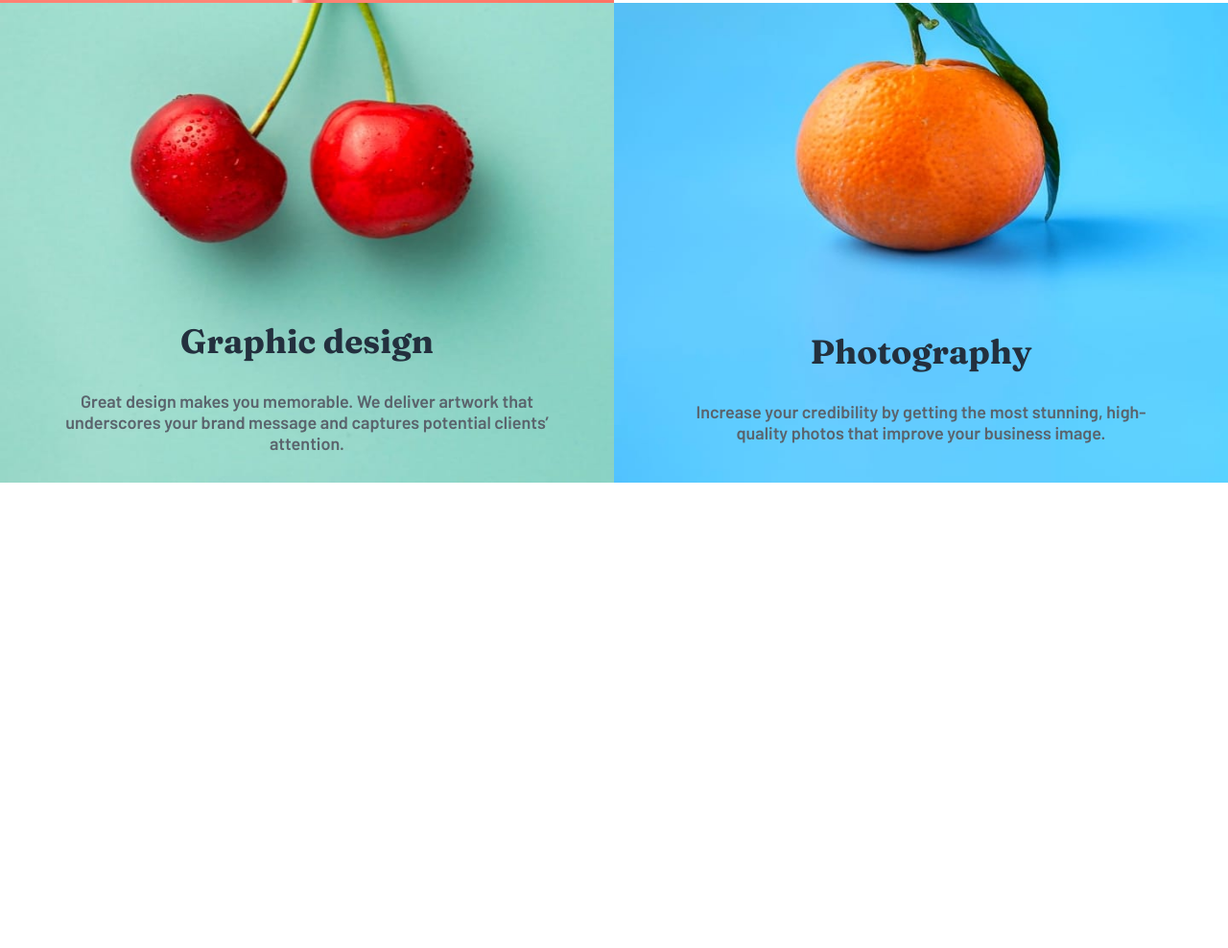
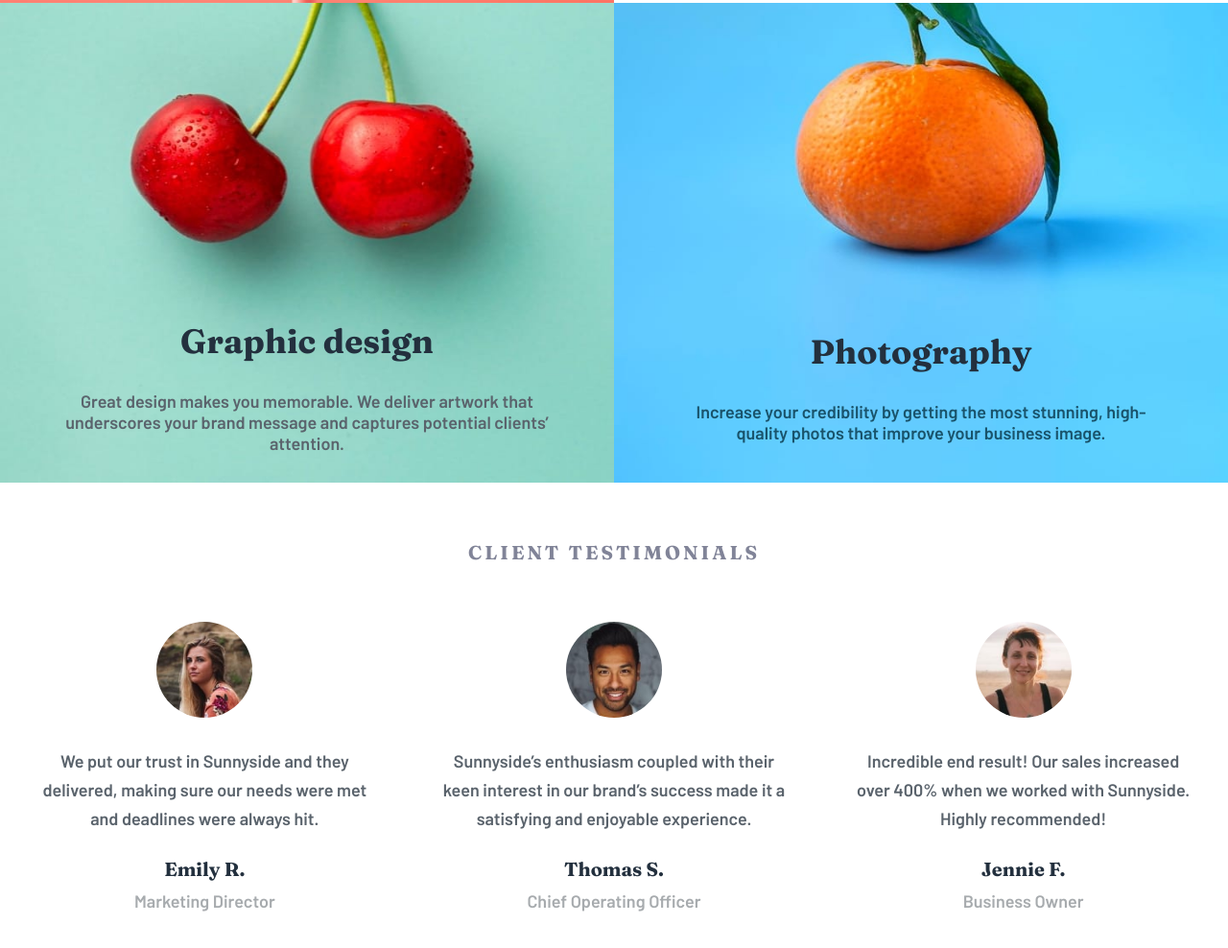
Before and after one commit to santiago-jv/sunnyside-agency-landing-page, a plain HTML site: page index.html in a window 1280 px wide. Shown: the part 1797-2785 px from the top of the page at 96% size. Before the commit the page ends 2300 px from the top, so only its background shows below. Drawn offline with Linux system fonts and the light colour scheme.

Commit message:
testimonials section implemented

```diff
--- a/index.html
+++ b/index.html
@@ -5,11 +5,12 @@
     <meta http-equiv="X-UA-Compatible" content="IE=edge">
     <meta name="viewport" content="width=device-width, initial-scale=1.0">
     <title>Sunnyside Agency</title>
+    <link rel="shortcut icon" href="favicon.ico" type="image/x-icon">
     <link rel="stylesheet" href="./styles/index.css">
     <link rel="stylesheet" href="./styles/header.css">
     <link rel="stylesheet" href="./styles/main-content.css">
     <link rel="stylesheet" href="./styles/about-section.css">
-    <link rel="shortcut icon" href="favicon.ico" type="image/x-icon">
+    <link rel="stylesheet" href="./styles/testimonials.css">
     <link rel="stylesheet" href="./styles/main-content.css">
     <link rel="preconnect" href="https://fonts.googleapis.com">
     <link rel="preconnect" href="https://fonts.gstatic.com" crossorigin>
@@ -91,8 +92,8 @@
 
         </article>
         <article class="about-section__item about-section__item--absolute">
-            <img src="./images/desktop/image-graphic-design.jpg" class="item__image-background item__image--desktop" alt=" Graphic design">
-            <img src="./images/mobile/image-graphic-design.jpg" class="item__image-background item__image--mobile" alt=" Graphic design">
+            <img src="./images/desktop/image-graphic-design.jpg" class="item__image-background item__image--desktop" alt=" Graphic design Desktop">
+            <img src="./images/mobile/image-graphic-design.jpg" class="item__image-background item__image--mobile" alt=" Graphic design Mobile">
 
             <div class="container">
                 <h1 class="item__title item__title--extra">
@@ -107,15 +108,14 @@
             </div>
         </article>
         <article class="about-section__item about-section__item--absolute">
-            <img src="./images/desktop/image-photography.jpg" class="item__image-background item__image--desktop" alt="Photography">
-            <img src="./images/mobile/image-photography.jpg" class="item__image-background item__image--mobile" alt="Photography">
+            <img src="./images/desktop/image-photography.jpg" class="item__image-background item__image--desktop" alt="Photography Desktop">
+            <img src="./images/mobile/image-photography.jpg" class="item__image-background item__image--mobile" alt="Photography Mobile">
             <div class="container">
 
                 <h1 class="item__title item__title--extra">
-
                     Photography
                 </h1>
-                <p class="item__paragraph item__paragraph--extra">
+                <p class="item__paragraph item__paragraph--extra item__paragraph--dark-text">
 
                     Increase your credibility by getting the most stunning, high-quality photos that improve your business image.
 
@@ -123,6 +123,55 @@
             </div>
         </article>
     </section>
+    <section class="testimonials">
+        <h1 class="testimonials__title">
+            CLIENT TESTIMONIALS
+        </h1>
+        <div class="testimonials__clients">
+            <article class="testimonials__client">
+                <img src="./images/image-emily.jpg" alt="Emily" class="testimonials__profile">
+                <p class="testimonials__description">
+                    We put our trust in Sunnyside and they delivered, making sure our needs were met and deadlines were always hit.
+                </p>
+                <h4 class="testimonials__author">
+                    Emily R.
+                </h4>
+                <span class="testimonials__job">
+                    Marketing Director
+
+                </span>
+            </article>
+            <article class="testimonials__client">
+                <img src="./images/image-thomas.jpg" alt="Thomas" class="testimonials__profile">
+                <p class="testimonials__description">
+                    Sunnyside’s enthusiasm coupled with their keen interest in our brand’s success made it a satisfying and enjoyable experience.
+
+                </p>
+                <h4 class="testimonials__author">
+                    Thomas S.
+
+                </h4>
+                <span class="testimonials__job">
+                    Chief Operating Officer
+
+                </span>
+            </article>
+            <article class="testimonials__client">
+                <img src="./images/image-jennie.jpg" alt="Jennie" class="testimonials__profile">
+                <p class="testimonials__description">
+                    Incredible end result! Our sales increased over 400% when we worked with Sunnyside. Highly recommended!
+
+                </p>
+                <h4 class="testimonials__author">
+                    Jennie F.
+                </h4>
+                <span class="testimonials__job">
+                    Business Owner
+
+                </span>
+            </article>
+        </div>
+    </section>
     <script src="./scripts/main.js"></script>
 </body>
 </html>
--- a/styles/about-section.css
+++ b/styles/about-section.css
@@ -6,7 +6,6 @@
 .container{
     display: flex;
     padding: 0 3rem;
-
     justify-content: center;
     flex-direction: column;
     row-gap: 3rem;
@@ -40,16 +39,17 @@
 }
 .item__title, .item__paragraph {
     text-align: center;
-
-
-}
-.item__paragraph{
-    color: var(--very-dark-grayish-blue);
 }
 .item__title{
     font-size: 3.5rem;
     color:var(--very-dark-desaturated-blue);
     font-family: 'Fraunces', serif;
+}
+.item__paragraph{
+    color: var(--very-dark-grayish-blue);
+}
+.item__paragraph--dark-text{
+    color:var(--dark-blue);
 }
 .item__learn-more-link{
     text-decoration: none;
@@ -60,23 +60,23 @@
     width: fit-content;
 }
 
-@media screen and (min-width:800px) {
+@media screen and (min-width:600px) {
     .about-section{
         grid-template-columns: repeat(2, 1fr);
         grid-template-rows: repeat(3, 1fr);
     }
+    .container{
+        padding: 0 6rem;
+    }
+    .about-section__item--1{ grid-area: auto;}
+    .about-section__item--2 { grid-area: auto;}
+    .about-section__item--3 {grid-area: auto; }
+    .about-section__item--4 {grid-area: auto; }
     .item__image--desktop{
         display: block;
     }
     .item__image--mobile{
         display: none;
-    }
-    .about-section__item--1{ grid-area: auto;}
-    .about-section__item--2 { grid-area: auto;}
-    .about-section__item--3 {grid-area: auto; }
-    .about-section__item--4 {grid-area: auto; }
-    .container{
-        padding: 0 6rem;
     }
     .item__title, .item__paragraph {
         text-align: left;
@@ -102,13 +102,9 @@
         transform: scaleX(1);
     }
     .item__learn-more-link--yellow::after{
-
         background-color: var(--yellow);
-
     }
     .item__learn-more-link--red::after{
-
         background-color: var(--soft-red);
-
     }
 }
--- /dev/null
+++ b/styles/testimonials.css
@@ -0,0 +1,56 @@
+.testimonials{
+    margin: 6rem 0;
+}
+.testimonials__title{
+    text-align: center;
+    color:var(--dark-grayish-blue);
+    font-family: 'Fraunces', serif;
+    font-size: 1.7rem;
+    letter-spacing: .3rem;
+}
+.testimonials__clients{
+    display: flex;
+    flex-direction: column;
+}
+
+.testimonials__client{
+    margin-top: 6rem;
+    display: flex;
+    flex-direction: column;
+
+    align-items: center;
+}
+.testimonials__profile{
+    width: 100px;
+    height: 100px;
+    border-radius: 50%;
+    object-fit: cover;
+
+}
+.testimonials__description{
+    margin-top: 3rem;
+    text-align: center;
+    color:var(--very-dark-grayish-blue);
+    line-height: 3rem;
+    width: 90%;
+    max-width: 400px;
+}
+.testimonials__author{
+    margin:2.5rem 0 1rem 0;
+    color: var(--very-dark-desaturated-blue);
+    font-family: 'Fraunces', serif;
+    font-size: 2rem;
+}
+.testimonials__job{
+    color: var(--grayish-blue);
+}
+@media screen and (min-width:1000px) {
+    .testimonials__clients{
+        justify-content: space-around;
+        flex-direction: row;
+    }
+    .testimonials__title{
+
+        font-size: 2rem;
+    }
+}
```
Also changed, not shown: images/image-emily.jpg (added), images/image-jennie.jpg (added), images/image-thomas.jpg (added), 1 other file.
